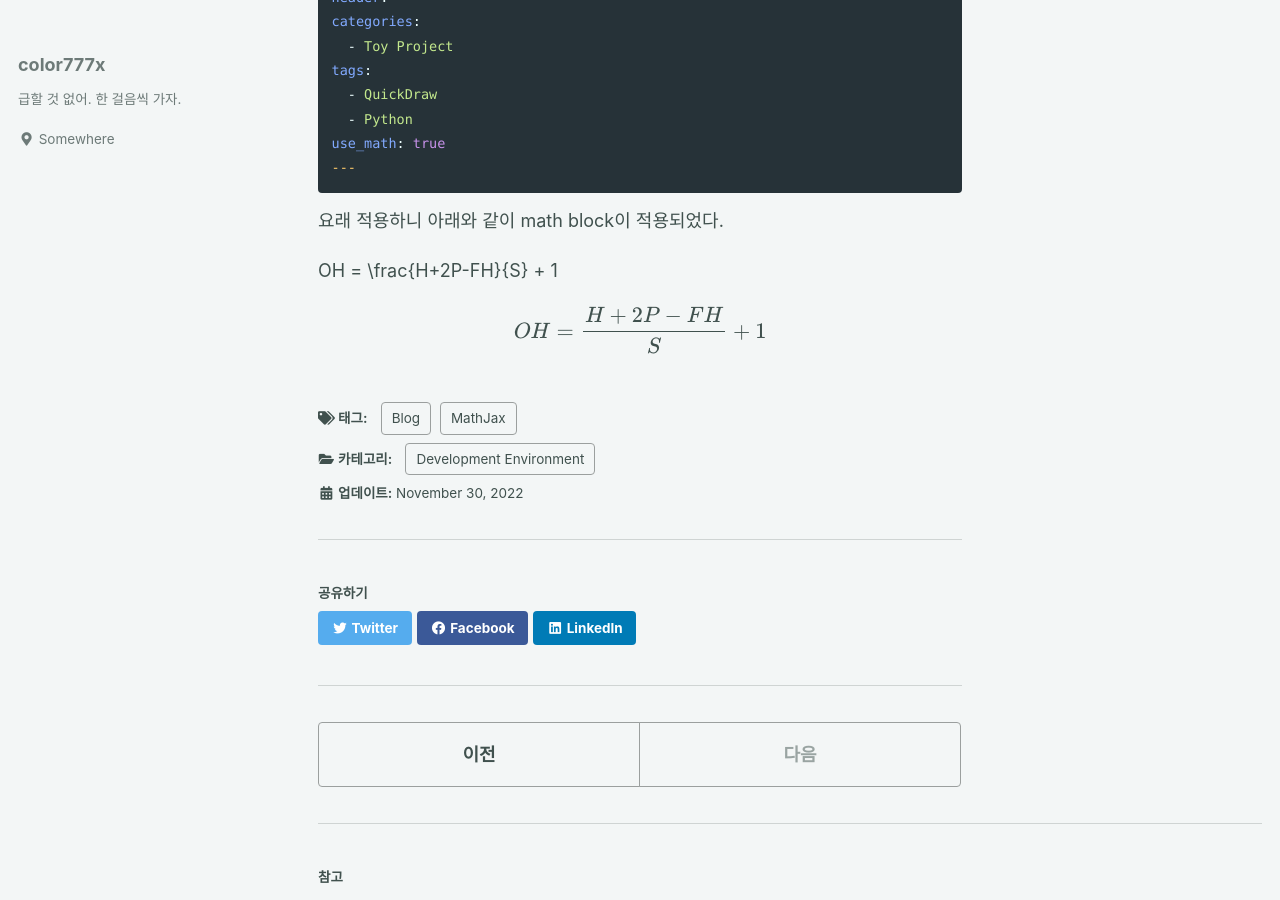
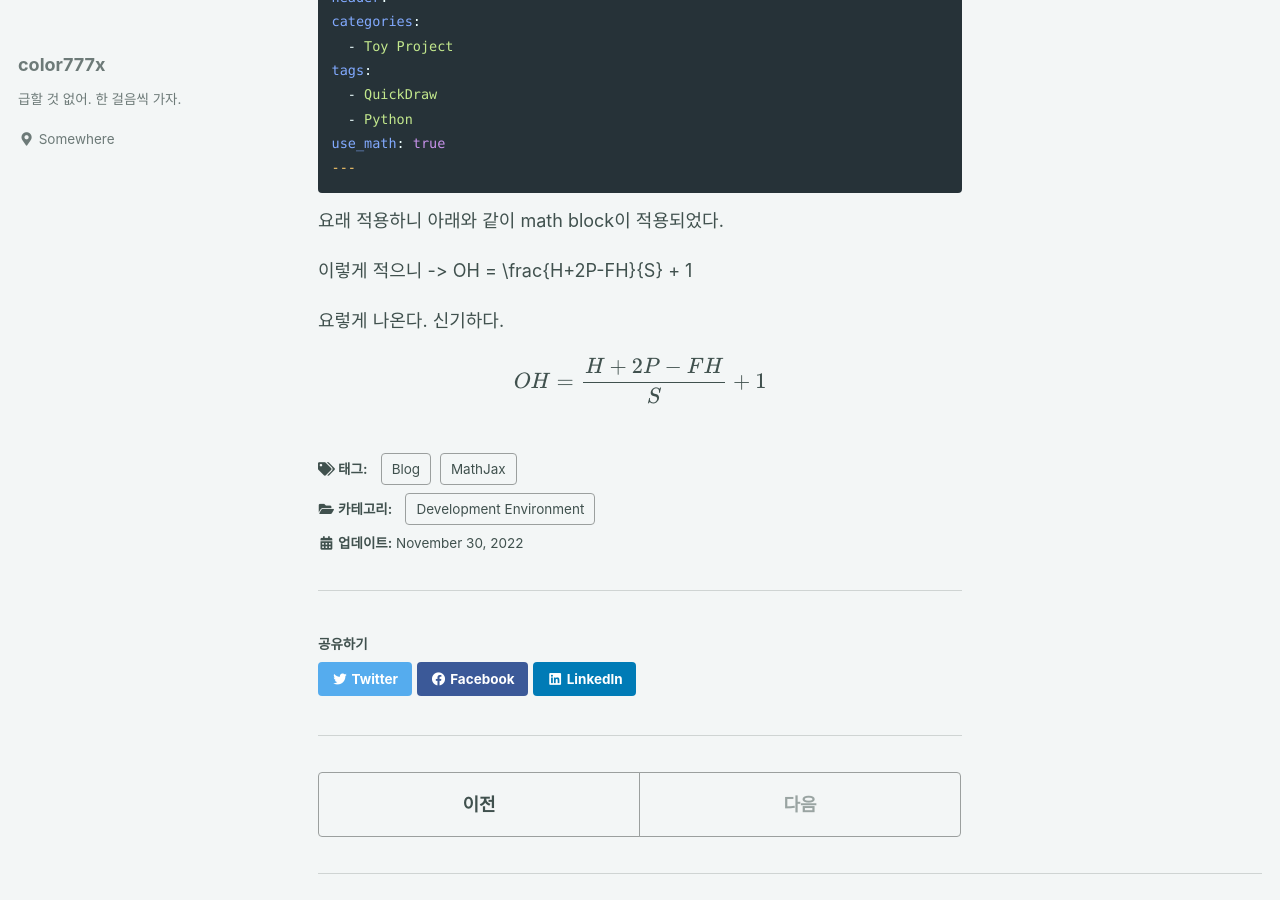
Before and after one commit to color777x/color777x.github.io, a Jekyll site: the page built from _posts/2022-11-30-mathjax.md, in a window 1280 px wide and 900 px high, scrolled down 1818 px. Built offline with Jekyll 4.4.1, drawn with Linux system fonts in a browser that asks for light colours; cached includes are drawn as plain includes; formulas are drawn with MathJax 3.

Commit message:
mathjax수정2

```diff
--- a/_posts/2022-11-30-mathjax.md
+++ b/_posts/2022-11-30-mathjax.md
@@ -74,7 +74,9 @@ use_math: true
 
 요래 적용하니 아래와 같이 math block이 적용되었다.
 
-OH = \frac{H+2P-FH}{S} + 1
+이렇게 적으니 ->    OH = \frac{H+2P-FH}{S} + 1
+
+요렇게 나온다. 신기하다.
 
 
 $$
```
